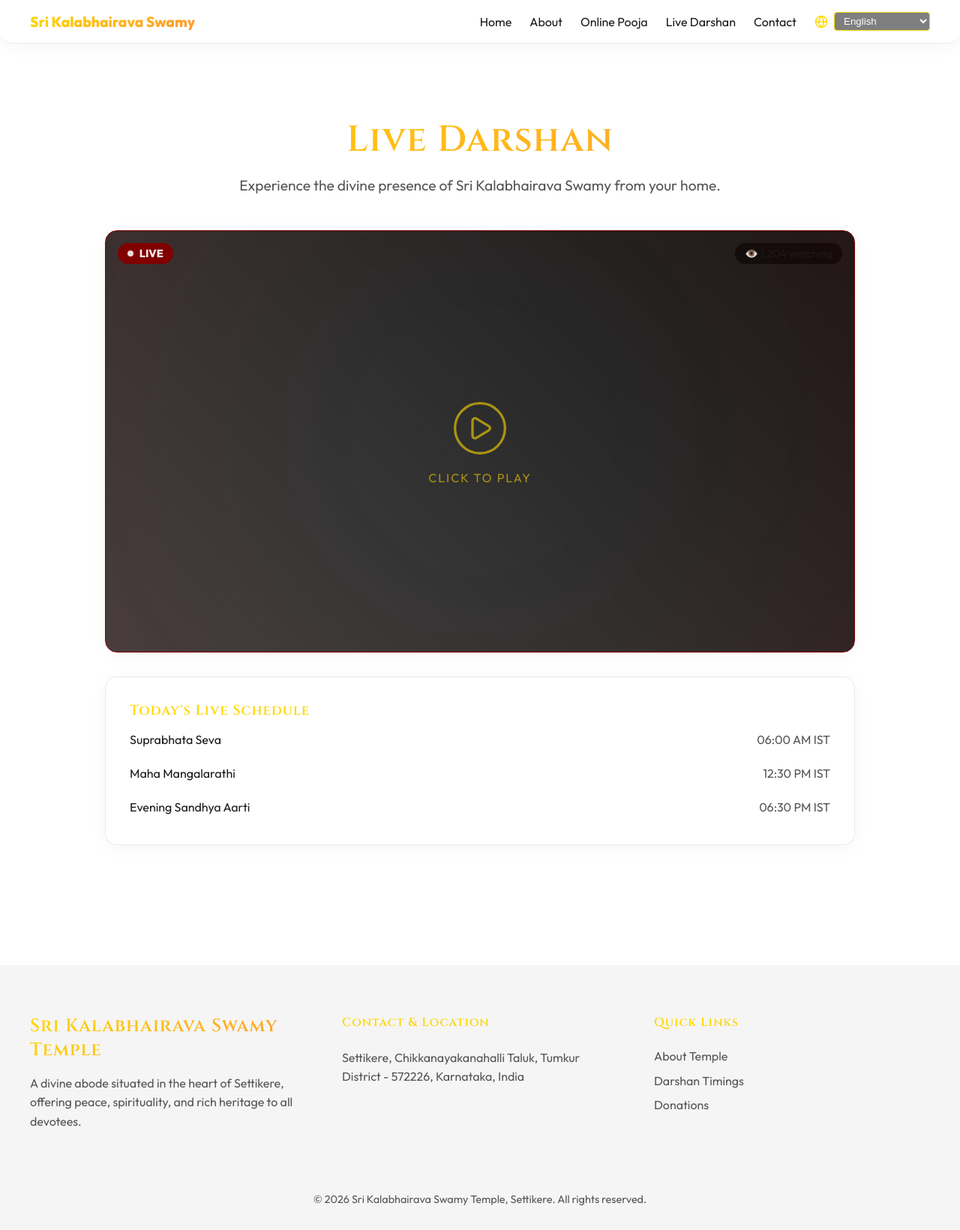
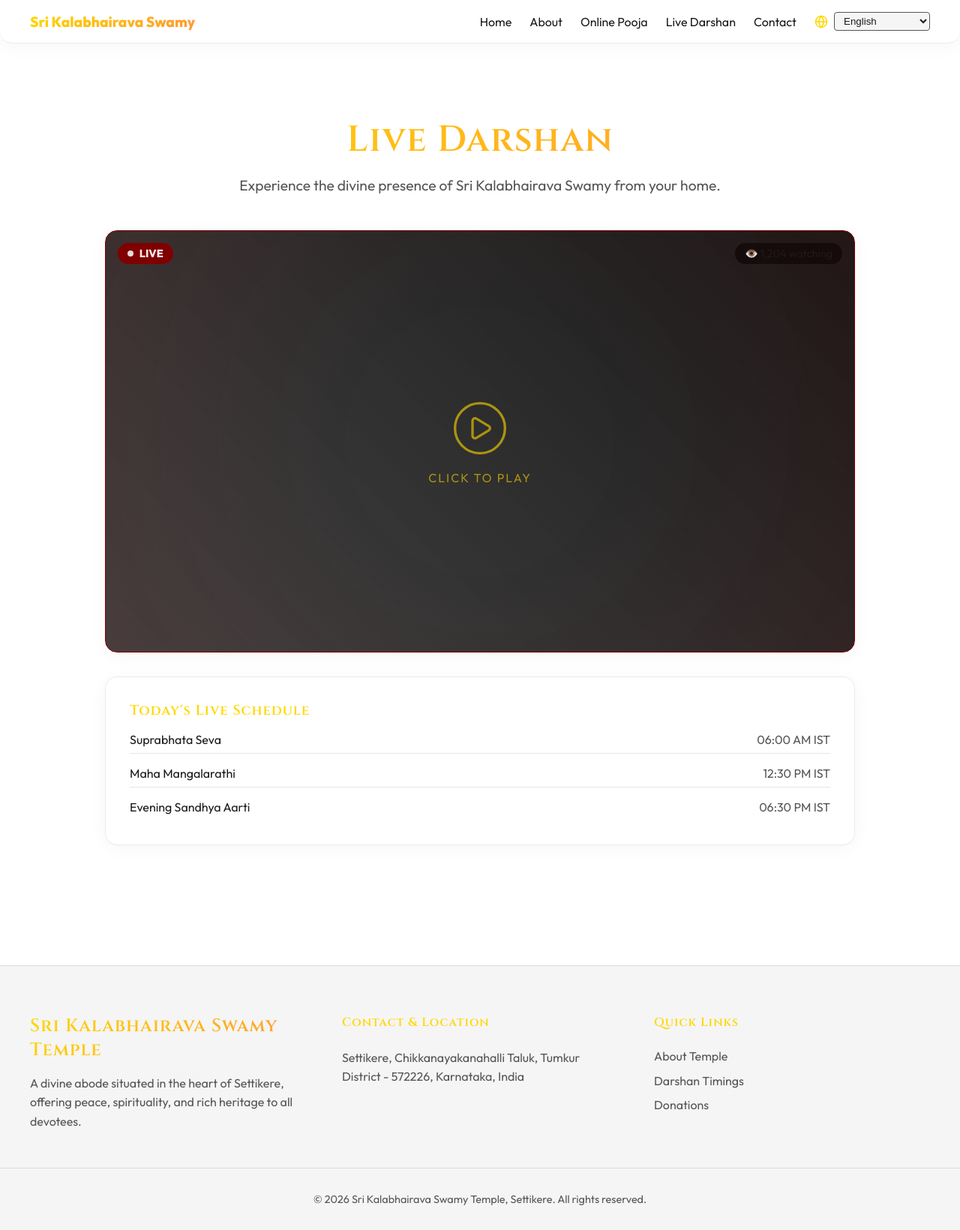
Before and after one commit to nicksubbu-ship-it/kalabhirvaswamishettikere, a React (Vite) app: page /live-darshan in a window 1280 px wide. Shown: the whole page at 75% size. Built offline with nearby package versions, Linux system fonts and the light colour scheme.

Commit message:
Fix UI contrast and colors for light theme on mobile

```diff
--- a/src/components/Footer.jsx
+++ b/src/components/Footer.jsx
@@ -6,7 +6,7 @@ export default function Footer() {
   const currentYear = new Date().getFullYear();
 
   return (
-    <footer style={{ background: 'var(--color-dark-alt)', borderTop: '1px solid rgba(255,255,255,0.1)', padding: '4rem 0 2rem 0', marginTop: '4rem' }}>
+    <footer style={{ background: 'var(--color-dark-alt)', borderTop: '1px solid rgba(0,0,0,0.1)', padding: '4rem 0 2rem 0', marginTop: '4rem' }}>
       <div className="container" style={{ display: 'grid', gridTemplateColumns: 'repeat(auto-fit, minmax(250px, 1fr))', gap: '3rem', marginBottom: '3rem' }}>
 
         <div>
@@ -33,7 +33,7 @@ export default function Footer() {
         </div>
       </div>
 
-      <div style={{ textAlign: 'center', paddingTop: '2rem', borderTop: '1px solid rgba(255,255,255,0.1)', color: 'var(--color-text-muted)', fontSize: '0.9rem' }}>
+      <div style={{ textAlign: 'center', paddingTop: '2rem', borderTop: '1px solid rgba(0,0,0,0.1)', color: 'var(--color-text-muted)', fontSize: '0.9rem' }}>
         {t('footer.copyright', { year: currentYear })}
       </div>
     </footer>
--- a/src/components/Layout.jsx
+++ b/src/components/Layout.jsx
@@ -32,7 +32,7 @@ export default function Layout() {
           <button
             className="mobile-menu-btn"
             onClick={() => setIsMenuOpen(!isMenuOpen)}
-            style={{ display: 'none', background: 'transparent', border: 'none', color: 'var(--color-gold)' }}
+            style={{ display: 'none', background: 'transparent', border: 'none', color: 'var(--color-maroon)' }}
           >
             {isMenuOpen ? <X size={28} /> : <Menu size={28} />}
           </button>
@@ -50,9 +50,9 @@ export default function Layout() {
                 value={i18n.language.startsWith('kn') ? 'kn' : 'en'}
                 onChange={changeLanguage}
                 style={{
-                  background: 'rgba(0,0,0,0.5)',
-                  color: 'white',
-                  border: '1px solid var(--color-gold)',
+                  background: 'var(--color-dark-alt)',
+                  color: 'var(--color-text)',
+                  border: '1px solid var(--color-text-muted)',
                   borderRadius: '4px',
                   padding: '0.2rem 0.5rem',
                   outline: 'none',
--- a/src/components/TimingsSection.jsx
+++ b/src/components/TimingsSection.jsx
@@ -14,8 +14,8 @@ export default function TimingsSection() {
           {t('timings.subtitle')}
         </p>
 
-        <div style={{ display: 'grid', gridTemplateColumns: '1fr 1fr', gap: '2rem', textAlign: 'left' }}>
-          <div style={{ padding: '1.5rem', background: 'rgba(255,255,255,0.05)', borderRadius: '12px' }}>
+        <div style={{ display: 'grid', gridTemplateColumns: 'repeat(auto-fit, minmax(250px, 1fr))', gap: '2rem', textAlign: 'left' }}>
+          <div style={{ padding: '1.5rem', background: 'rgba(0,0,0,0.03)', borderRadius: '12px' }}>
             <h3 style={{ color: 'var(--color-saffron)', marginBottom: '1rem' }}>{t('timings.monSat')}</h3>
             <p style={{ display: 'flex', justifyContent: 'space-between', marginBottom: '0.5rem' }}>
               <span>{t('timings.morning')}:</span>
@@ -27,7 +27,7 @@ export default function TimingsSection() {
             </p>
           </div>
 
-          <div style={{ padding: '1.5rem', background: 'rgba(255,255,255,0.05)', borderRadius: '12px', border: '1px solid rgba(255, 215, 0, 0.2)' }}>
+          <div style={{ padding: '1.5rem', background: 'rgba(0,0,0,0.03)', borderRadius: '12px', border: '1px solid rgba(0, 0, 0, 0.1)' }}>
             <h3 style={{ color: 'var(--color-gold)', marginBottom: '1rem' }}>{t('timings.sunday')}</h3>
             <p style={{ display: 'flex', justifyContent: 'space-between', marginBottom: '0.5rem' }}>
               <span>{t('timings.morningAfternoon')}:</span>
--- a/src/pages/LiveDarshan.jsx
+++ b/src/pages/LiveDarshan.jsx
@@ -37,11 +37,11 @@ export default function LiveDarshan() {
         <div className="glass-panel" style={{ padding: '2rem' }}>
           <h3 style={{ color: 'var(--color-gold)', marginBottom: '1rem' }}>{t('darshan.schedule')}</h3>
           <ul style={{ listStyle: 'none', display: 'flex', flexDirection: 'column', gap: '1rem' }}>
-            <li style={{ display: 'flex', justifyContent: 'space-between', borderBottom: '1px solid rgba(255,255,255,0.1)', paddingBottom: '0.5rem' }}>
+            <li style={{ display: 'flex', justifyContent: 'space-between', borderBottom: '1px solid rgba(0,0,0,0.1)', paddingBottom: '0.5rem' }}>
               <span>{t('darshan.s1_name')}</span>
               <span style={{ color: 'var(--color-text-muted)' }}>{t('darshan.s1_time')}</span>
             </li>
-            <li style={{ display: 'flex', justifyContent: 'space-between', borderBottom: '1px solid rgba(255,255,255,0.1)', paddingBottom: '0.5rem' }}>
+            <li style={{ display: 'flex', justifyContent: 'space-between', borderBottom: '1px solid rgba(0,0,0,0.1)', paddingBottom: '0.5rem' }}>
               <span>{t('darshan.s2_name')}</span>
               <span style={{ color: 'var(--color-text-muted)' }}>{t('darshan.s2_time')}</span>
             </li>
--- a/src/pages/OnlinePoojaBooking.jsx
+++ b/src/pages/OnlinePoojaBooking.jsx
@@ -78,8 +78,8 @@ export default function OnlinePoojaBooking() {
 
 const inputStyle = {
   padding: '0.8rem 1rem',
-  background: 'rgba(255, 255, 255, 0.05)',
-  border: '1px solid rgba(255, 255, 255, 0.1)',
+  background: 'rgba(0, 0, 0, 0.05)',
+  border: '1px solid rgba(0, 0, 0, 0.1)',
   borderRadius: '8px',
   color: 'var(--color-text)',
   fontSize: '1rem',
```
